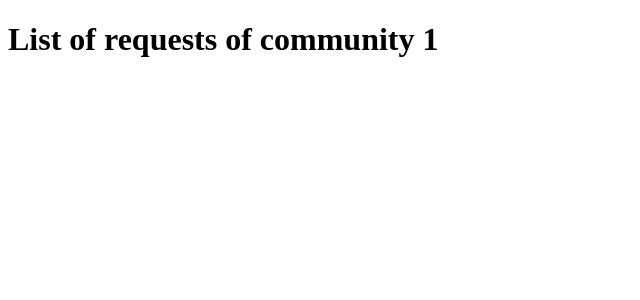
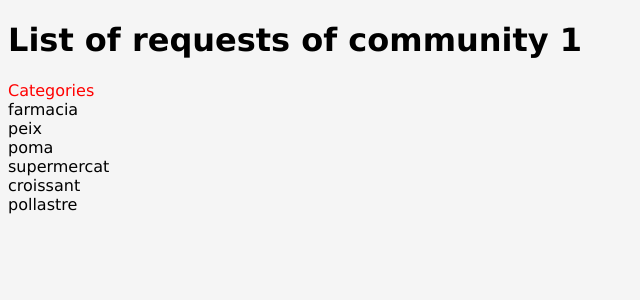
Before and after one commit to Comprarteam/comprartim, a React app: page /#/requests/1 in a window 1280 px wide. Shown: the top 300 px of the page, without its empty margins (0-640 px from the left). Built offline with nearby package versions, Linux system fonts and the light colour scheme; the HTML template or start-up script is replaced by a standard one.

Commit message:
Add icons and fix lib versions

```diff
--- a/package.json
+++ b/package.json
@@ -25,11 +25,11 @@
     "babel-loader": "^8.0.6",
     "babel-plugin-lodash": "^3.3.4",
     "css-loader": "^3.4.2",
-    "eslint": "6.5.1",
+    "eslint": "6.8.0",
     "eslint-config-airbnb": "18.0.1",
     "eslint-import-resolver-alias": "^1.1.2",
     "eslint-loader": "^3.0.2",
-    "eslint-plugin-import": "2.18.2",
+    "eslint-plugin-import": "2.20.1",
     "eslint-plugin-jsx-a11y": "6.2.3",
     "eslint-plugin-react": "7.16.0",
     "eslint-plugin-react-hooks": "1.7.0",
--- a/src/components/requests.jsx
+++ b/src/components/requests.jsx
@@ -1,4 +1,5 @@
 import React from 'react';
+import styles from './requests.scss';
 
 const Requests = ({ routeProps }) => {
   const { communityId } = routeProps.match.params;
@@ -6,6 +7,31 @@ const Requests = ({ routeProps }) => {
   return (
     <>
       <h1 className="vertical-container">{`List of requests of community ${communityId}`}</h1>
+      <div className={styles['categories-text']}>Categories</div>
+      <div>
+        <span className="icon-farmacia" />
+        <span>farmacia</span>
+      </div>
+      <div>
+        <span className="icon-peix" />
+        <span>peix</span>
+      </div>
+      <div>
+        <span className="icon-poma" />
+        <span>poma</span>
+      </div>
+      <div>
+        <span className="icon-supermercat" />
+        <span>supermercat</span>
+      </div>
+      <div>
+        <span className="icon-croissant" />
+        <span>croissant</span>
+      </div>
+      <div>
+        <span className="icon-pollastre" />
+        <span>pollastre</span>
+      </div>
     </>
   );
 };
--- /dev/null
+++ b/src/components/requests.scss
@@ -0,0 +1,3 @@
+.categories-text {
+  color: red;
+}
--- a/src/index.jsx
+++ b/src/index.jsx
@@ -3,6 +3,7 @@ import ReactDOM from 'react-dom';
 import { HashRouter, Route } from 'react-router-dom';
 import Landing from './components/landing';
 import Requests from './components/requests';
+import './index.scss';
 
 ReactDOM.render(
   <HashRouter basename="/">
--- /dev/null
+++ b/src/index.scss
@@ -0,0 +1,4 @@
+:global(body) {
+  background: #f5f5f5;
+  font-family: Verdana, Arial, sans-serif;
+}
```
Also changed, not shown: 1 other file (tests, documents, lock files or other folders).
